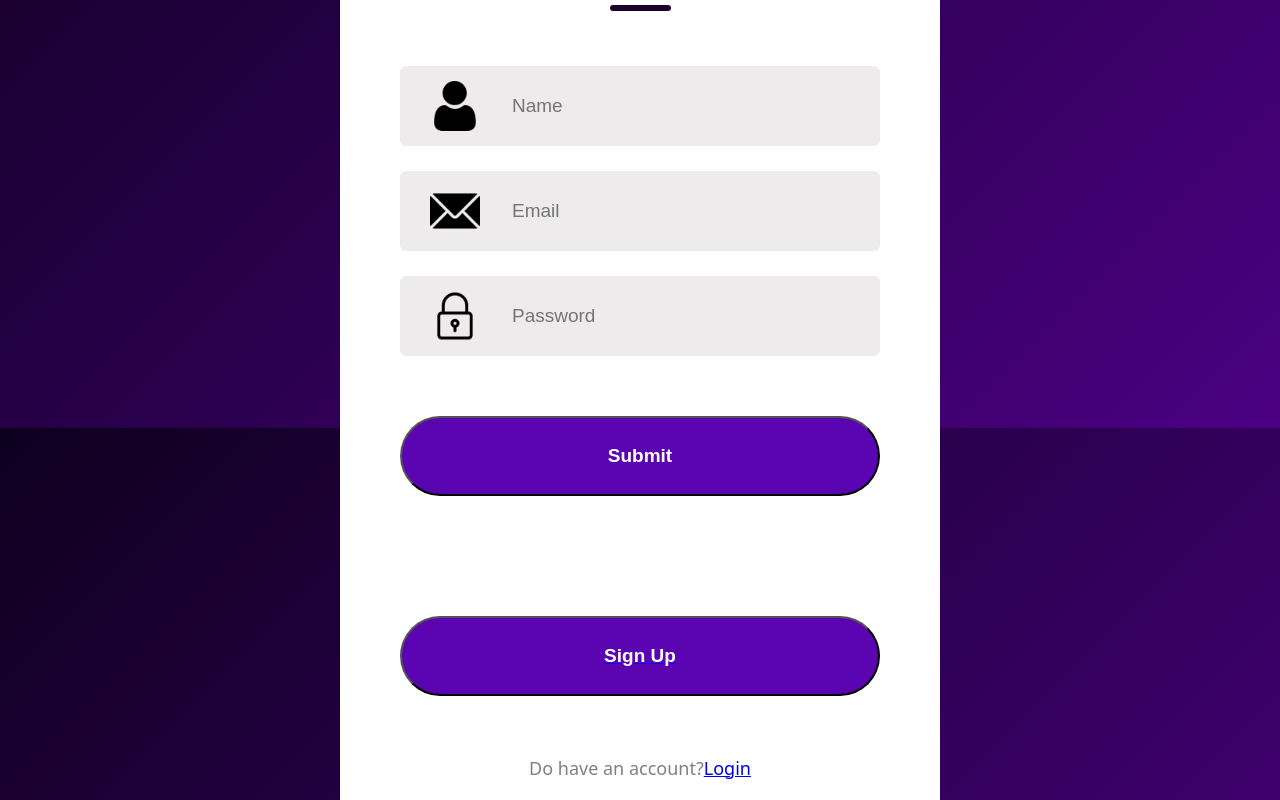
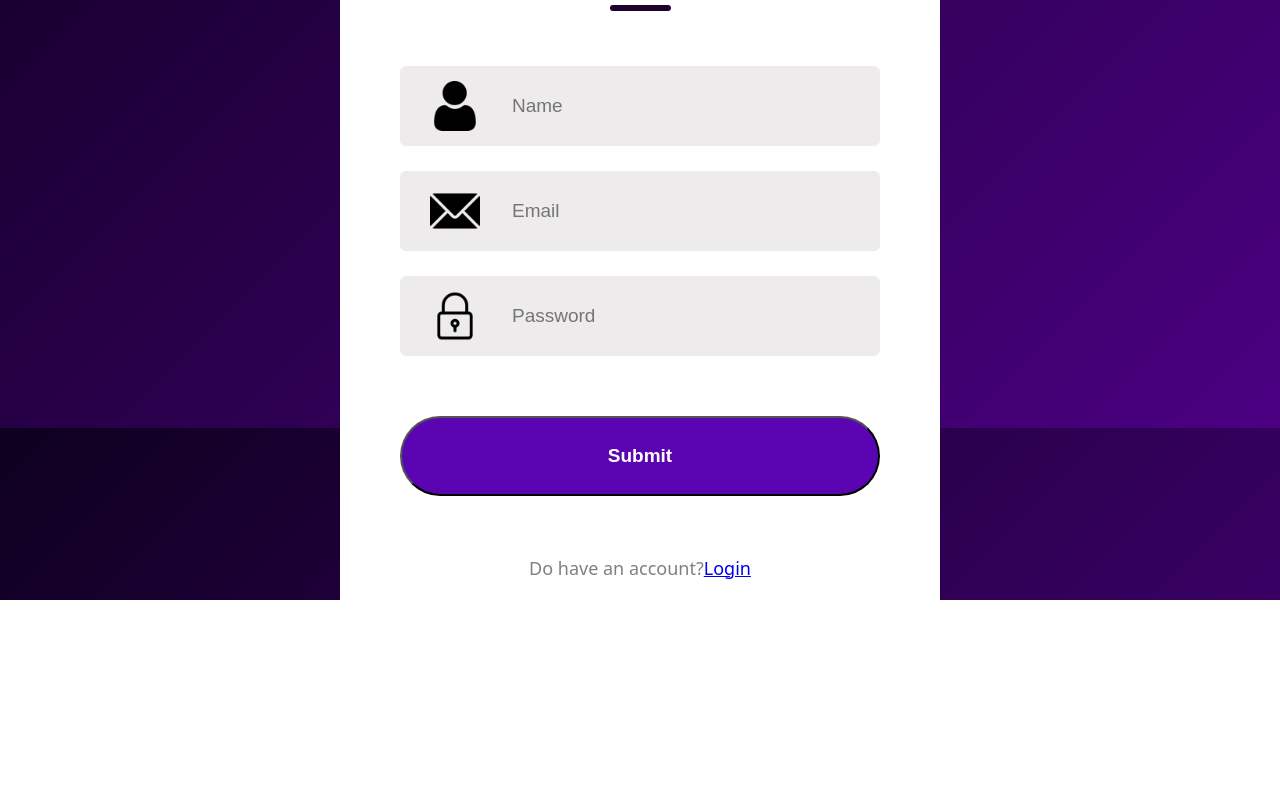
Before and after one commit to dez2413/Asl-translation-, a React (Create React App) app in the folder client/: page /Sign in a window 1280 px wide. Shown: the part 372-1172 px from the top of the page. After the commit the page ends 972 px from the top, so only its background shows below. Built offline with nearby package versions, Linux system fonts and the light colour scheme.

Commit message:
add change to readME

```diff
--- a/client/src/pages/Sign.js
+++ b/client/src/pages/Sign.js
@@ -51,9 +51,7 @@ function Sign() {
             <input type="password" onChange={(e)=>{setPassword(e.target.value)}} placeholder="Password" />
         </div>
       </div>
-        <input type= "submit" on click = {submit} className="submit"/> <Link to="/sign">
-        <button className="submit">Sign Up</button>
-      </Link>
+        <input type= "submit" on click = {submit} className="submit"/>
       <div className= "switch">Do have an account? <Link to="/login">Login</Link></div>
     </div>
   );
```
Also changed, not shown: 1 other file (tests, documents, lock files or other folders).
